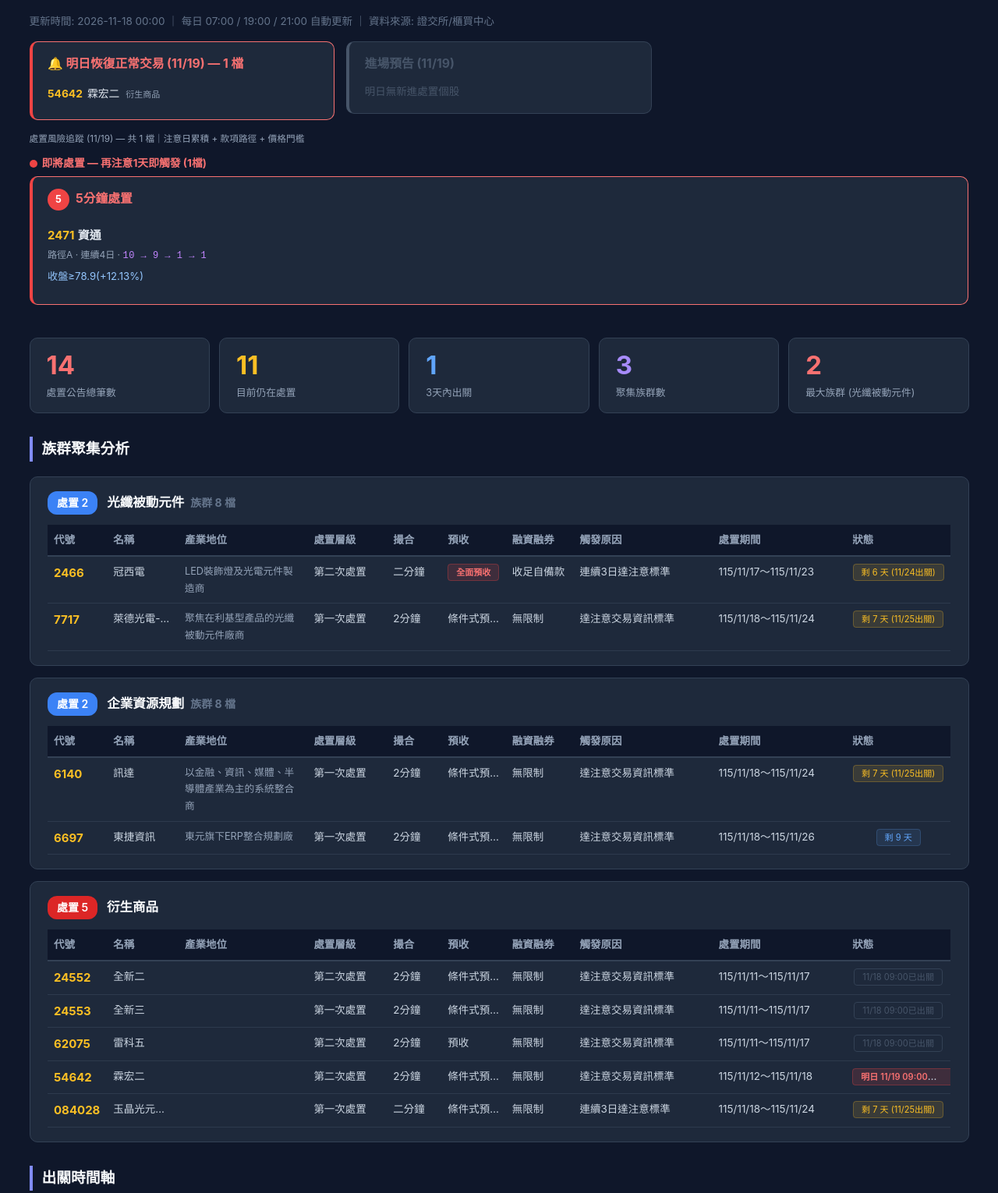
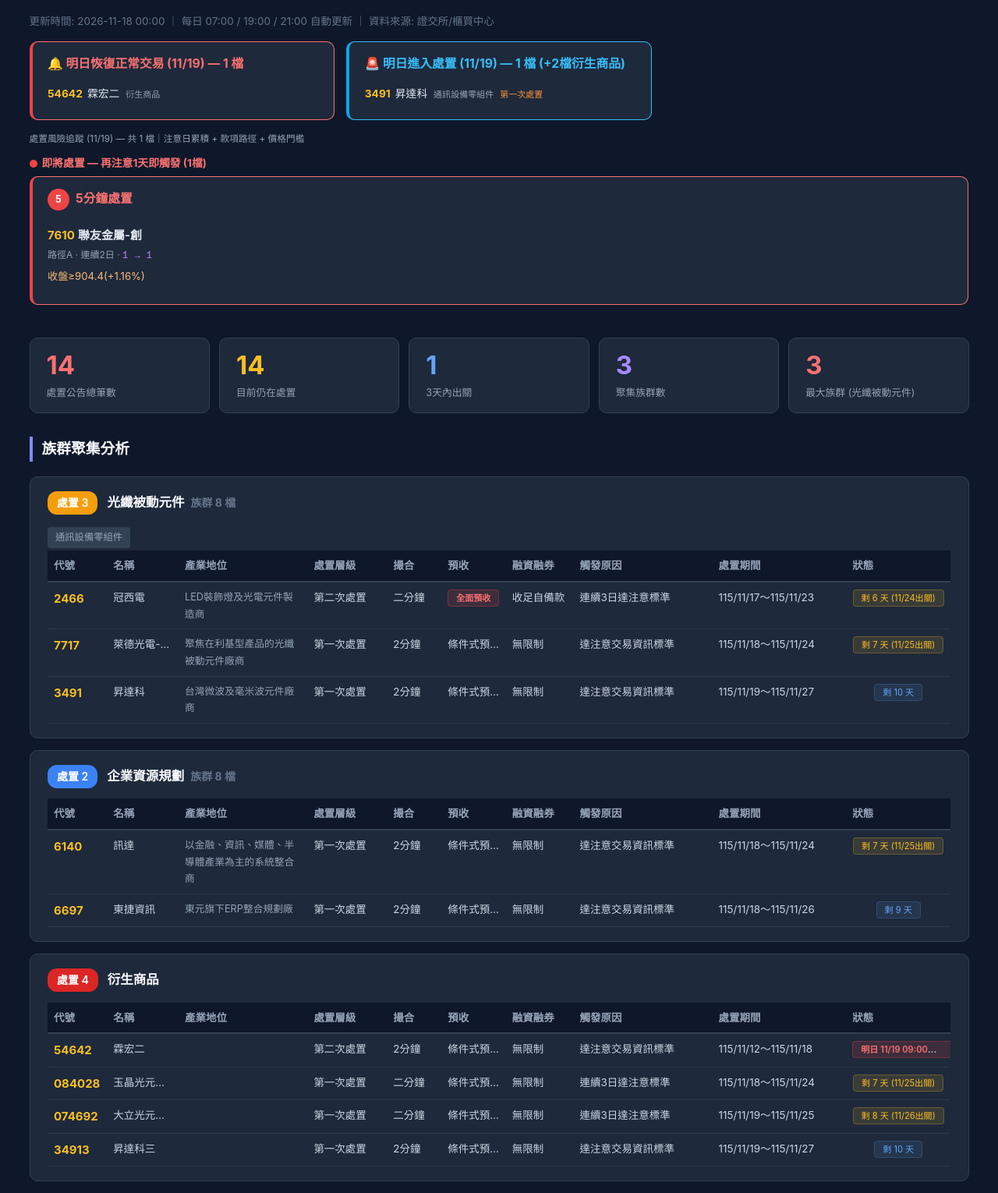
Before and after one commit to kuhper/punish-stock-report, a plain HTML site: page punish.html in a window 1280 px wide. Shown: the part 120-1650 px from the top of the page at 78% size. Drawn offline with Linux system fonts and the light colour scheme.

Commit message:
更新處置股報告 2026-11-18 19:13

```diff
--- a/punish.html
+++ b/punish.html
@@ -178,9 +178,10 @@ function switchTab(tabName) {
 </ul>
 </div>
 
-    <div class="tomorrow-enter empty">
-  <div class="te-title" style="color:#475569;">進場預告 (11/19)</div>
-  <span class="te-none">明日無新進處置個股</span>
+    <div class="tomorrow-enter">
+  <div class="te-title">🚨 明日進入處置 (11/19) — 1 檔 (+2檔衍生商品)</div>
+  <ul class="te-list"><li><span class="te-code">3491</span>昇達科 <span class="te-ind">通訊設備零組件</span> <span class="te-measure">第一次處置</span></li>
+</ul>
 </div>
     <div class="pred-wrap">
   <div style="color:#94a3b8;font-size:0.78em;margin-bottom:6px;">處置風險追蹤 (11/19) — 共 1 檔｜注意日累積 + 款項路徑 + 價格門檻</div>
@@ -189,9 +190,9 @@ function switchTab(tabName) {
   <div class="pred-cards"><div class="predict-card predict-5min">
   <div class="te-title"><span class="pred-badge pred-badge-5">5</span> 5分鐘處置</div>
   <div class="pred-item">
-  <div class="pred-stock"><span class="pred-code">2471</span> <span class="pred-name">資通</span></div>
-  <div class="pred-meta">路徑A · 連續4日 · <span class="pred-tl">10 → 9 → 1 → 1</span></div>
-  <div class="pred-cond pred-low">收盤≥78.9(+12.13%)</div>
+  <div class="pred-stock"><span class="pred-code">7610</span> <span class="pred-name">聯友金屬-創</span></div>
+  <div class="pred-meta">路徑A · 連續2日 · <span class="pred-tl">1 → 1</span></div>
+  <div class="pred-cond pred-high">收盤≥904.4(+1.16%)</div>
 </div>
 
 </div></div>
@@ -202,22 +203,23 @@ function switchTab(tabName) {
 
 <div class="stats">
   <div class="stat-card danger"><div class="num">14</div><div class="label">處置公告總筆數</div></div>
-  <div class="stat-card warn"><div class="num">11</div><div class="label">目前仍在處置</div></div>
+  <div class="stat-card warn"><div class="num">14</div><div class="label">目前仍在處置</div></div>
   <div class="stat-card info"><div class="num">1</div><div class="label">3天內出關</div></div>
   <div class="stat-card purple"><div class="num">3</div><div class="label">聚集族群數</div></div>
-  <div class="stat-card danger"><div class="num">2</div><div class="label">最大族群 (光纖被動元件)</div></div>
+  <div class="stat-card danger"><div class="num">3</div><div class="label">最大族群 (光纖被動元件)</div></div>
 </div>
 
 <div class="section">
 <div class="section-title">族群聚集分析</div>
 
 <div class="cluster-card">
-  <h3><span class="badge" style="background:#3b82f6">處置 2</span> 光纖被動元件<span style="color:#64748b;font-size:0.85em;margin-left:8px">族群 8 檔</span></h3>
+  <h3><span class="badge" style="background:#f59e0b">處置 3</span> 光纖被動元件<span style="color:#64748b;font-size:0.85em;margin-left:8px">族群 8 檔</span></h3><div style="margin-top:4px"><span class="related-tag">通訊設備零組件</span></div>
   <table>
     <colgroup><col style="width:60px"><col style="width:72px"><col style="width:130px"><col style="width:80px"><col style="width:55px"><col style="width:65px"><col style="width:68px"><col style="width:140px"><col style="width:135px"><col style="width:105px"></colgroup>
     <thead><tr><th>代號</th><th>名稱</th><th>產業地位</th><th>處置層級</th><th>撮合</th><th>預收</th><th>融資融券</th><th>觸發原因</th><th>處置期間</th><th>狀態</th></tr></thead>
     <tbody><tr><td class="code">2466</td><td>冠西電</td><td class="pos wrap" title="LED裝飾燈及光電元件製造商">LED裝飾燈及光電元件製造商</td><td>第二次處置</td><td>二分鐘</td><td><span class="tag-soon">全面預收</span></td><td>收足自備款</td><td class="wrap">連續3日達注意標準</td><td>115/11/17～115/11/23</td><td class="status"><span class="tag-near">剩 6 天 (11/24出關)</span></td></tr>
 <tr><td class="code">7717</td><td>萊德光電-KY</td><td class="pos wrap" title="聚焦在利基型產品的光纖被動元件廠商">聚焦在利基型產品的光纖被動元件廠商</td><td>第一次處置</td><td>2分鐘</td><td><span>條件式預收</span></td><td>無限制</td><td class="wrap">達注意交易資訊標準</td><td>115/11/18～115/11/24</td><td class="status"><span class="tag-near">剩 7 天 (11/25出關)</span></td></tr>
+<tr><td class="code">3491</td><td>昇達科</td><td class="pos wrap" title="台灣微波及毫米波元件廠商">台灣微波及毫米波元件廠商</td><td>第一次處置</td><td>2分鐘</td><td><span>條件式預收</span></td><td>無限制</td><td class="wrap">達注意交易資訊標準</td><td>115/11/19～115/11/27</td><td class="status"><span class="tag-in">剩 10 天</span></td></tr>
 </tbody>
   </table>
 </div>
@@ -232,15 +234,14 @@ function switchTab(tabName) {
   </table>
 </div>
 <div class="cluster-card">
-  <h3><span class="badge" style="background:#dc2626">處置 5</span> 衍生商品</h3>
+  <h3><span class="badge" style="background:#dc2626">處置 4</span> 衍生商品</h3>
   <table>
     <colgroup><col style="width:60px"><col style="width:72px"><col style="width:130px"><col style="width:80px"><col style="width:55px"><col style="width:65px"><col style="width:68px"><col style="width:140px"><col style="width:135px"><col style="width:105px"></colgroup>
     <thead><tr><th>代號</th><th>名稱</th><th>產業地位</th><th>處置層級</th><th>撮合</th><th>預收</th><th>融資融券</th><th>觸發原因</th><th>處置期間</th><th>狀態</th></tr></thead>
-    <tbody><tr><td class="code">24552</td><td>全新二</td><td class="pos wrap" title=""></td><td>第二次處置</td><td>2分鐘</td><td><span>條件式預收</span></td><td>無限制</td><td class="wrap">達注意交易資訊標準</td><td>115/11/11～115/11/17</td><td class="status"><span class="tag-out">11/18 09:00已出關</span></td></tr>
-<tr><td class="code">24553</td><td>全新三</td><td class="pos wrap" title=""></td><td>第一次處置</td><td>2分鐘</td><td><span>條件式預收</span></td><td>無限制</td><td class="wrap">達注意交易資訊標準</td><td>115/11/11～115/11/17</td><td class="status"><span class="tag-out">11/18 09:00已出關</span></td></tr>
-<tr><td class="code">62075</td><td>雷科五</td><td class="pos wrap" title=""></td><td>第二次處置</td><td>2分鐘</td><td><span>預收</span></td><td>無限制</td><td class="wrap">達注意交易資訊標準</td><td>115/11/11～115/11/17</td><td class="status"><span class="tag-out">11/18 09:00已出關</span></td></tr>
-<tr><td class="code">54642</td><td>霖宏二</td><td class="pos wrap" title=""></td><td>第二次處置</td><td>2分鐘</td><td><span>條件式預收</span></td><td>無限制</td><td class="wrap">達注意交易資訊標準</td><td>115/11/12～115/11/18</td><td class="status"><span class="tag-soon">明日 11/19 09:00出關</span></td></tr>
+    <tbody><tr><td class="code">54642</td><td>霖宏二</td><td class="pos wrap" title=""></td><td>第二次處置</td><td>2分鐘</td><td><span>條件式預收</span></td><td>無限制</td><td class="wrap">達注意交易資訊標準</td><td>115/11/12～115/11/18</td><td class="status"><span class="tag-soon">明日 11/19 09:00出關</span></td></tr>
 <tr><td class="code">084028</td><td>玉晶光元大64購01</td><td class="pos wrap" title=""></td><td>第一次處置</td><td>二分鐘</td><td><span>條件式預收</span></td><td>無限制</td><td class="wrap">連續3日達注意標準</td><td>115/11/18～115/11/24</td><td class="status"><span class="tag-near">剩 7 天 (11/25出關)</span></td></tr>
+<tr><td class="code">074692</td><td>大立光元大61購16</td><td class="pos wrap" title=""></td><td>第一次處置</td><td>二分鐘</td><td><span>條件式預收</span></td><td>無限制</td><td class="wrap">連續3日達注意標準</td><td>115/11/19～115/11/25</td><td class="status"><span class="tag-near">剩 8 天 (11/26出關)</span></td></tr>
+<tr><td class="code">34913</td><td>昇達科三</td><td class="pos wrap" title=""></td><td>第一次處置</td><td>2分鐘</td><td><span>條件式預收</span></td><td>無限制</td><td class="wrap">達注意交易資訊標準</td><td>115/11/19～115/11/27</td><td class="status"><span class="tag-in">剩 10 天</span></td></tr>
 </tbody>
   </table>
 </div>
@@ -255,8 +256,9 @@ function switchTab(tabName) {
   <tbody><tr><td>2026-11-19</td><td>明日恢復</td><td><strong>1</strong> 檔</td><td>54642 霖宏二(衍生商品)</td></tr>
 <tr class="highlight"><td>2026-11-24</td><td>剩 6 天</td><td><strong>3</strong> 檔</td><td>2466 冠西電(LED照明產品), 6108 競國(印刷電路板), 6751 智聯服務(系統整合)</td></tr>
 <tr class="highlight"><td>2026-11-25</td><td>剩 7 天</td><td><strong>5</strong> 檔</td><td>084028 玉晶光元大64購01(衍生商品), 4174 浩鼎(新藥研發), 6140 訊達(系統整合), 7717 萊德光電-KY(光纖被動元件), 8084 巨虹(電子元件代理商)</td></tr>
-<tr><td>2026-11-26</td><td>剩 8 天</td><td><strong>1</strong> 檔</td><td>3441 聯一光(光學鏡片／頭)</td></tr>
+<tr class="highlight"><td>2026-11-26</td><td>剩 8 天</td><td><strong>2</strong> 檔</td><td>074692 大立光元大61購16(衍生商品), 3441 聯一光(光學鏡片／頭)</td></tr>
 <tr><td>2026-11-27</td><td>剩 9 天</td><td><strong>1</strong> 檔</td><td>6697 東捷資訊(企業資源規劃)</td></tr>
+<tr class="highlight"><td>2026-11-28</td><td>剩 10 天</td><td><strong>2</strong> 檔</td><td>3491 昇達科(通訊設備零組件), 34913 昇達科三(衍生商品)</td></tr>
 </tbody>
 </table>
 </div>
```
